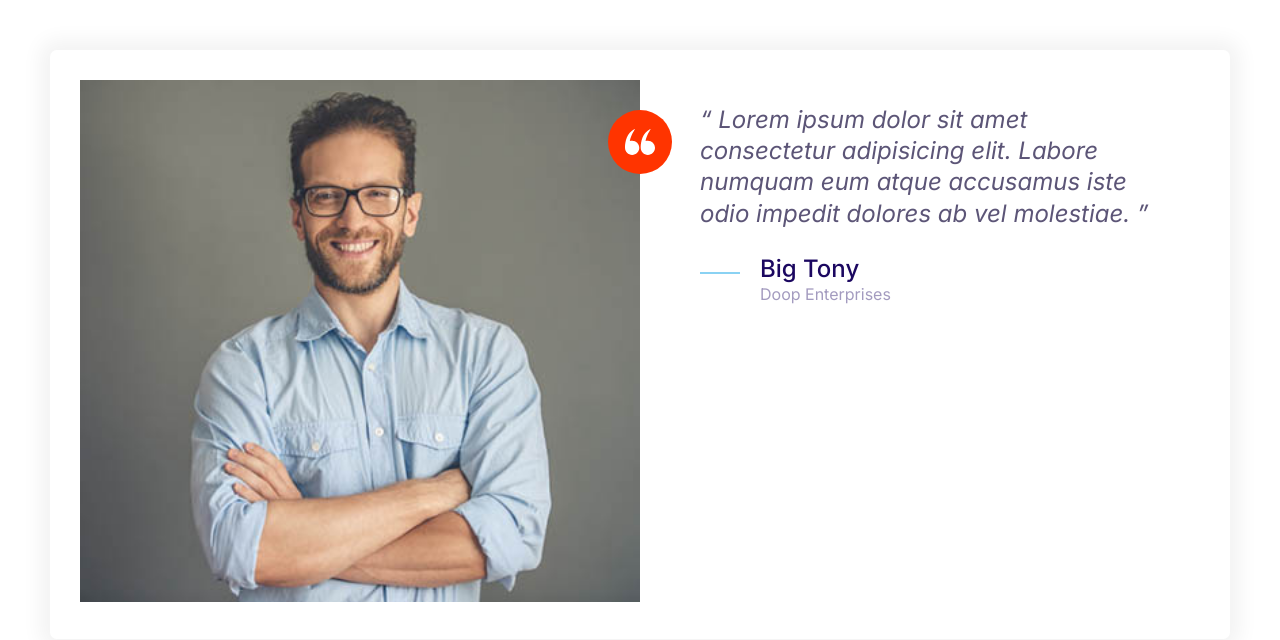
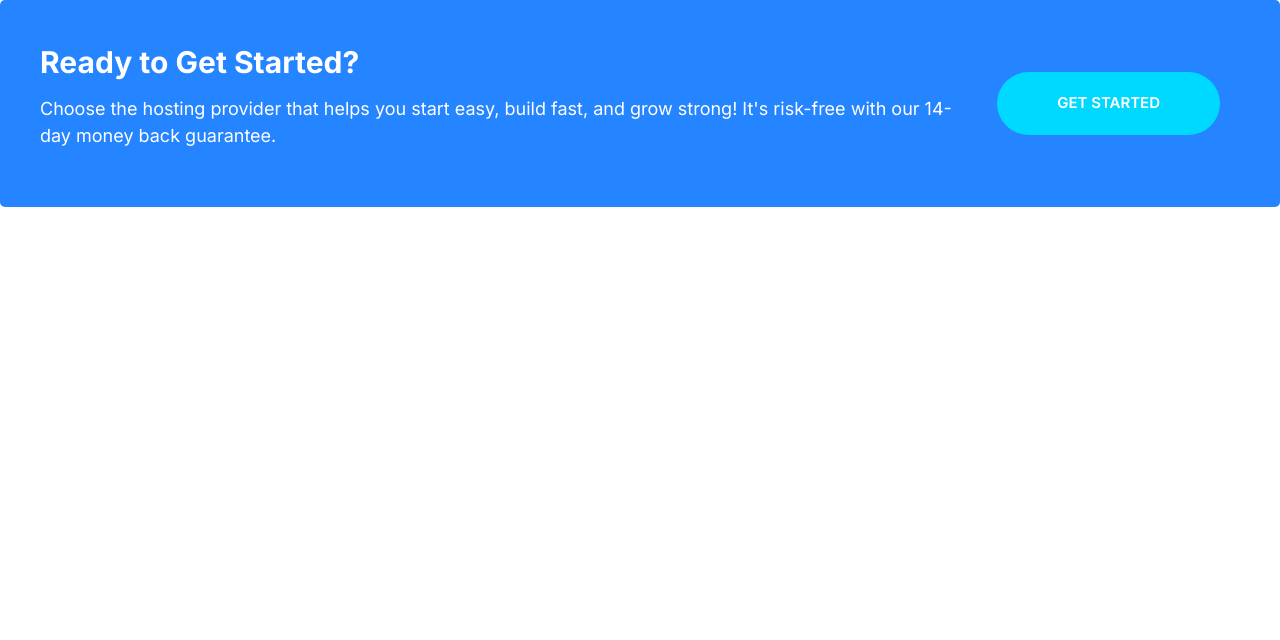
Before and after one commit to LetTheBoyCode/moshify, a plain HTML site: page index.html in a window 1280 px wide. Drawn offline with Linux system fonts and the light colour scheme.

Commit message:
Build the callout component.

```diff
--- a/CSS/styles.css
+++ b/CSS/styles.css
@@ -233,6 +233,11 @@ a {
 
 .btn--accent:hover {
     background: #ec3000;
+}
+
+.btn--stretched {
+    padding-left: 6rem;
+    padding-right: 6rem;
 }
 
 .btn--block {
@@ -494,6 +499,48 @@ a {
 
     .testimonial .quote {
         margin-left: 6rem;
+        margin-right: 0;
+    }
+}
+
+/* Callouts */
+
+.callout {
+    padding: 4rem;
+    border-radius: 5px;
+}
+
+.callout--primary {
+    background: var(--color-primay);
+    color: #fff;
+}
+
+.callout__heading {
+    color: #fff;
+    margin-top: 0;
+    font-size: 3rem;
+}
+
+.callout .btn {
+    justify-self: center;
+    align-self: center;
+}
+
+.callout__content {
+    text-align: center;
+}
+
+@media screen and (min-width: 768px) {
+    .callout .grid--1x2 {
+        grid-template-columns: 1fr auto;
     }
 
+    .callout__content {
+        text-align: left;
+    }
+
+    .callout .btn {
+        justify-self: start;
+        margin: 0 2rem;
+    }
 }
--- a/index.html
+++ b/index.html
@@ -13,39 +13,18 @@
     <link rel="stylesheet" href="css/normalize.css" />
     <link rel="stylesheet" href="css/styles.css" />
   </head>
-  <body style="padding: 5rem">
-    <div class="card testimonial">
+  <body>
+    <div class="div callout callout--primary">
       <div class="grid grid--1x2">
-        <div class="testimonial__image">
-          <img src="images/testimonial.jpg" alt="A happy, smiling customer" />
-          <span class="icon-container icon-container--accent">
-            <svg class="icon icon--white icon--small">
-              <use xlink:href="images/sprite.svg#quotes"></use>
-            </svg>
-          </span>
+        <div class="callout__content">
+          <h2 class="callout__heading">Ready to Get Started?</h2>
+          <p>
+            Choose the hosting provider that helps you start easy, build fast,
+            and grow strong! It's risk-free with our 14-day money back
+            guarantee.
+          </p>
         </div>
-        <div>
-          <blockquote class="quote">
-            <p class="quote__text">
-              Lorem ipsum dolor sit amet consectetur adipisicing elit. Labore
-              numquam eum atque accusamus iste odio impedit dolores ab vel
-              molestiae.
-            </p>
-            <footer>
-              <div class="media">
-                <div class="media__image">
-                  <svg class="icon icon--primary quote__line">
-                    <use xlink:href="images/sprite.svg#line"></use>
-                  </svg>
-                </div>
-                <div class="media__body">
-                  <h3 class="media__title quote__author">Big Tony</h3>
-                  <p class="quote__organization">Doop Enterprises</p>
-                </div>
-              </div>
-            </footer>
-          </blockquote>
-        </div>
+        <a href="#" class="btn btn--secondary btn--stretched">Get Started</a>
       </div>
     </div>
   </body>
```
Also changed, not shown: components/callout.html (added, +12 -0 lines).
